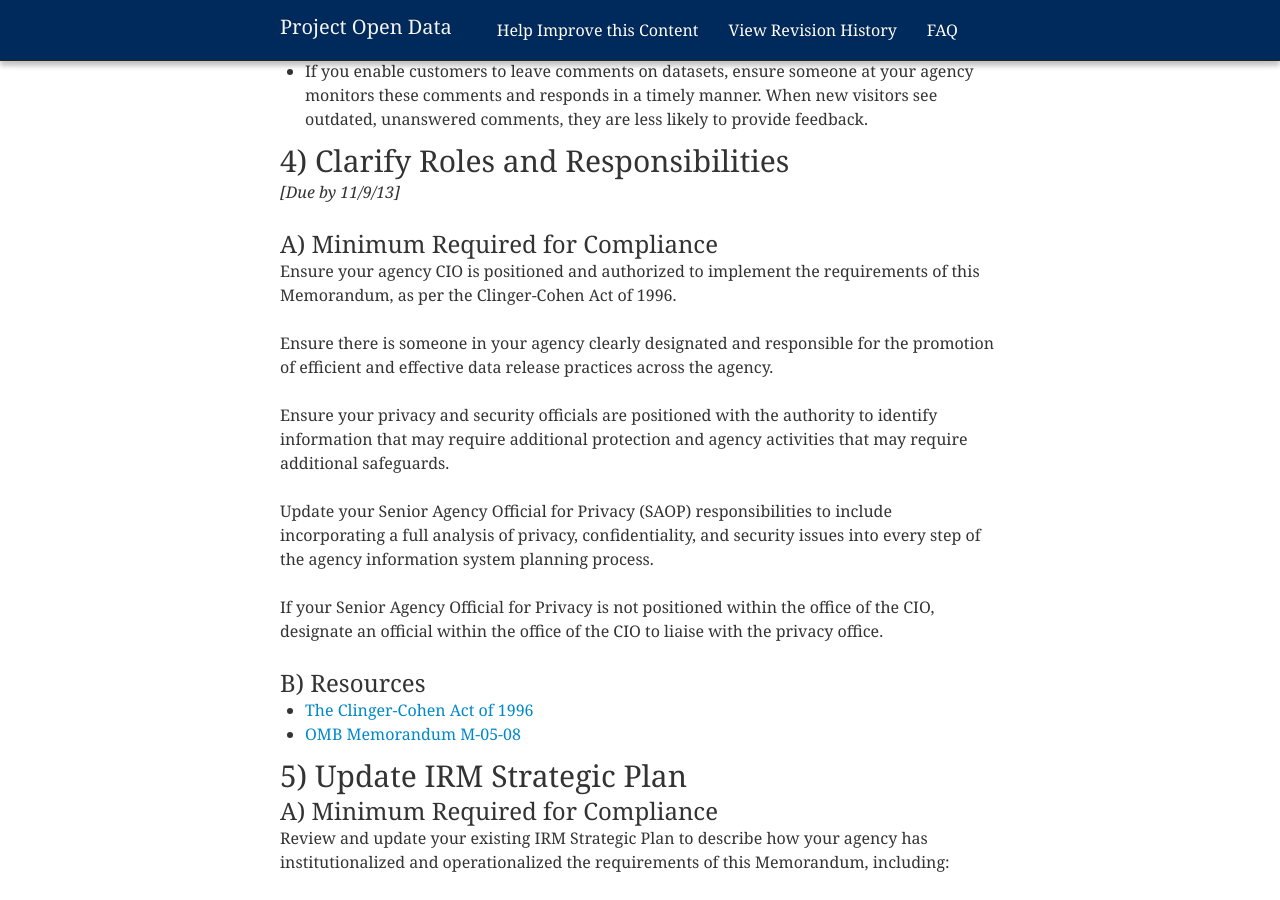
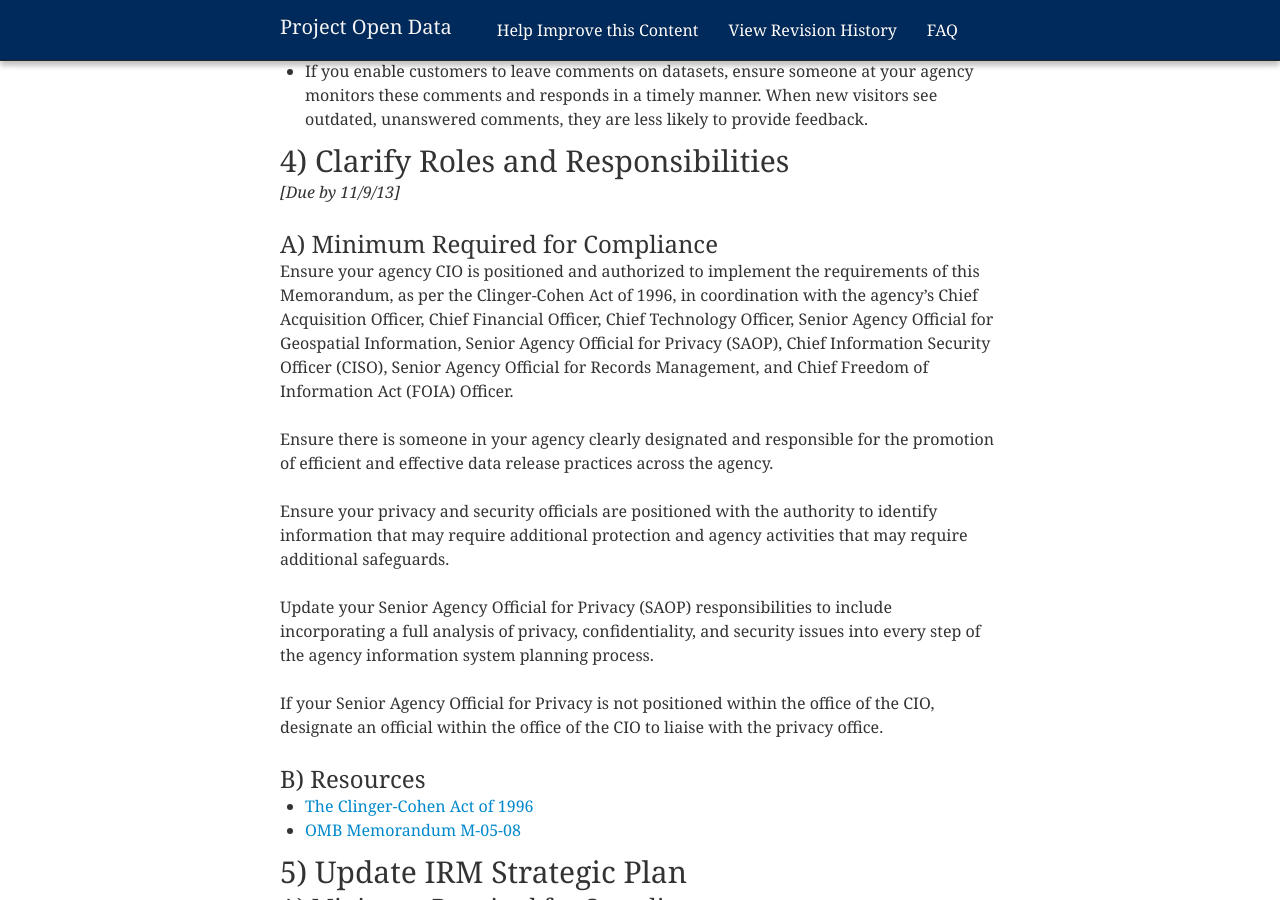
Before and after one commit to gbinal/p-o-d.github.com, a Jekyll site: the page built from implementation-guide.md, in a window 1280 px wide and 900 px high, scrolled down 2684 px. Built offline with Jekyll 4.4.1, drawn with Linux system fonts in a browser that asks for light colours; nearby versions of some CDN libraries.

Commit message:
Attempted to update Clarify Roles and Responsibilities
Could use a second look by Haley

```diff
--- a/implementation-guide.md
+++ b/implementation-guide.md
@@ -84,7 +84,7 @@ Create a process to solicit feedback from customers about existing and potential
 
 ### A) Minimum Required for Compliance
 
-Ensure your agency CIO is positioned and authorized to implement the requirements of this Memorandum, as per the Clinger-Cohen Act of 1996.
+Ensure your agency CIO is positioned and authorized to implement the requirements of this Memorandum, as per the Clinger-Cohen Act of 1996, in coordination with the agency's Chief Acquisition Officer, Chief Financial Officer, Chief Technology Officer, Senior Agency Official for Geospatial Information, Senior Agency Official for Privacy (SAOP), Chief Information Security Officer (CISO), Senior Agency Official for Records Management, and Chief Freedom of Information Act (FOIA) Officer.
 
 Ensure there is someone in your agency clearly designated and responsible for the promotion of efficient and effective data release practices across the agency.
 
```
